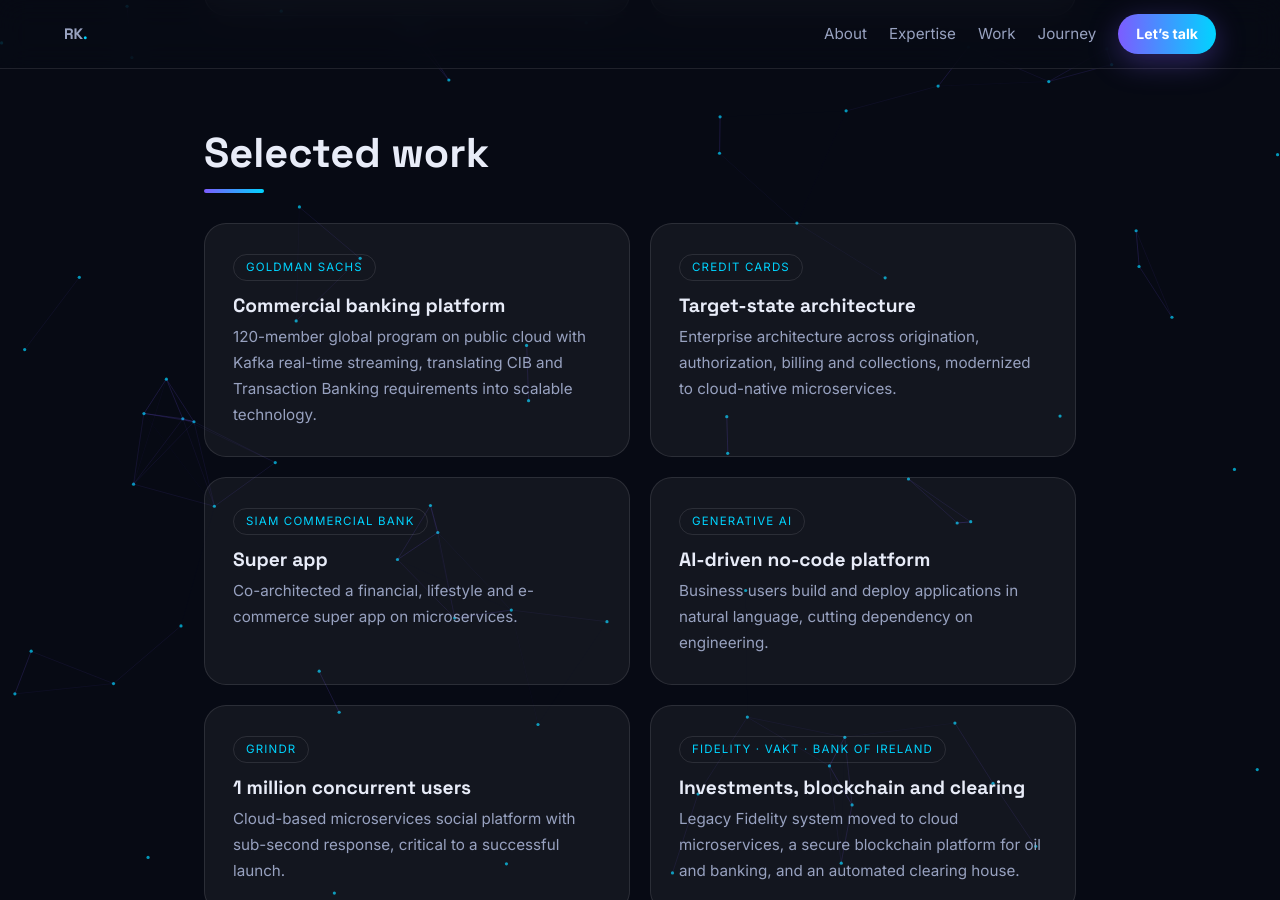
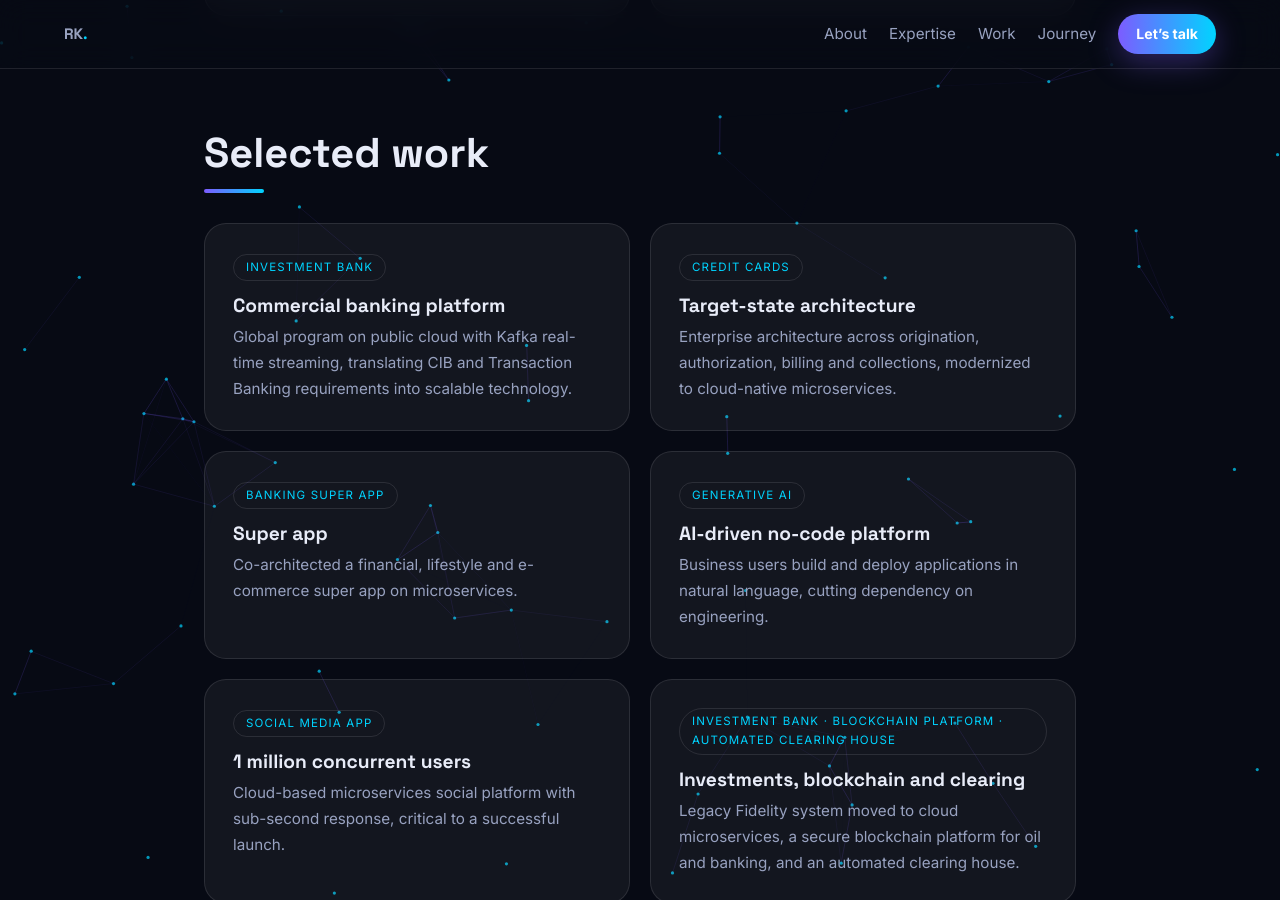
Before and after one commit to RajeshJangra/RajeshJangra.github.io, a Jekyll site: the page built from index.html, in a window 1280 px wide and 900 px high, scrolled down 2662 px. Built offline with Jekyll 4.4.1, drawn with Linux system fonts in a browser that asks for light colours.

Commit message:
Refactor highlight tags and update descriptions
Updated tags for various highlights and modified text for clarity.

```diff
--- a/_data/highlights.yml
+++ b/_data/highlights.yml
@@ -1,18 +1,18 @@
-- tag: Goldman Sachs
+- tag: Investment Bank
   title: Commercial banking platform
-  text: 120-member global program on public cloud with Kafka real-time streaming, translating CIB and Transaction Banking requirements into scalable technology.
+  text: Global program on public cloud with Kafka real-time streaming, translating CIB and Transaction Banking requirements into scalable technology.
 - tag: Credit Cards
   title: Target-state architecture
   text: Enterprise architecture across origination, authorization, billing and collections, modernized to cloud-native microservices.
-- tag: Siam Commercial Bank
+- tag: Banking Super App
   title: Super app
   text: Co-architected a financial, lifestyle and e-commerce super app on microservices.
 - tag: Generative AI
   title: AI-driven no-code platform
   text: Business users build and deploy applications in natural language, cutting dependency on engineering.
-- tag: Grindr
+- tag: Social Media App
   title: 1 million concurrent users
   text: Cloud-based microservices social platform with sub-second response, critical to a successful launch.
-- tag: Fidelity · Vakt · Bank of Ireland
+- tag: Investment Bank · Blockchain Platform · Automated clearing house
   title: Investments, blockchain and clearing
   text: Legacy Fidelity system moved to cloud microservices, a secure blockchain platform for oil and banking, and an automated clearing house.
```
